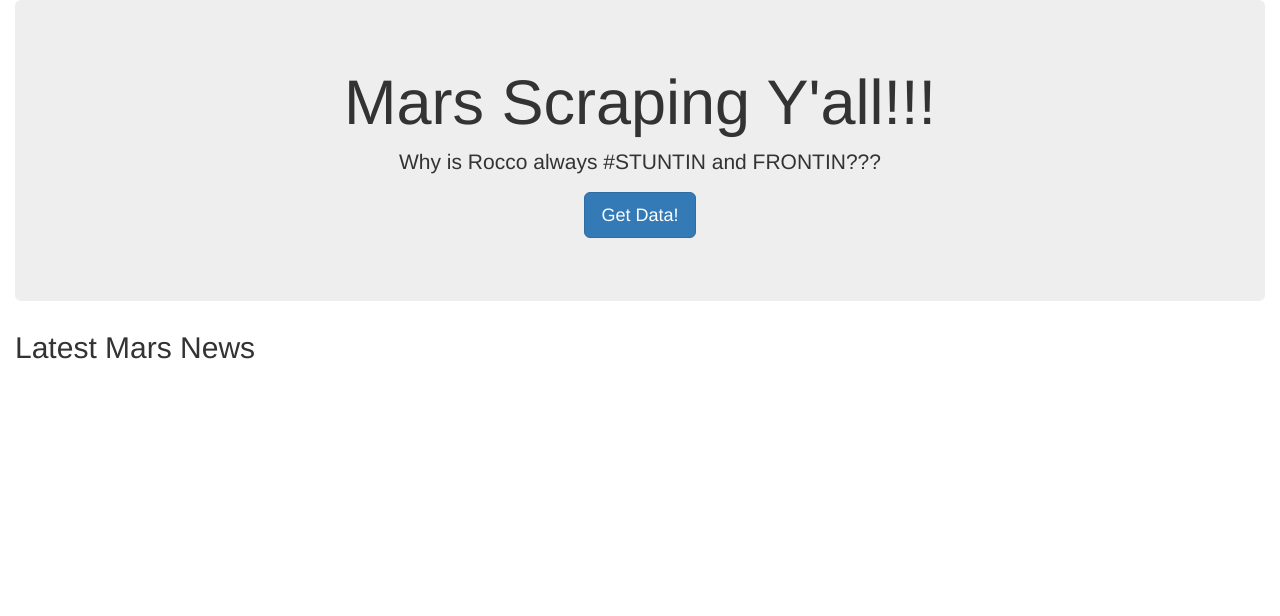
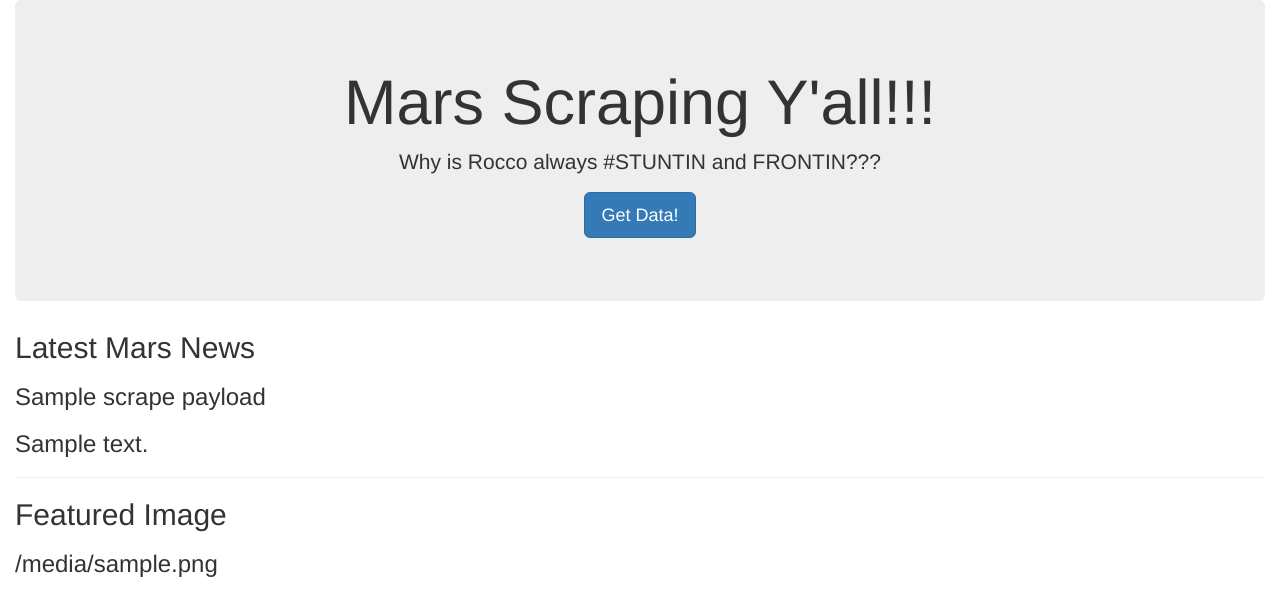
Before and after one commit to umadjoe440/web-scraping-challenge, a Flask app: template Missions_to_Mars/templates/index.html in a window 1280 px wide. Shown: the top 616 px of the page. Run offline with Flask 2, Linux system fonts and the light colour scheme; the template is opened without the code that fills it: most values are stand-ins (such as "Sample title", 1, 10 or a date in 2020); some libraries are stand-ins or nearby versions.

Commit message:
finally got the freaking template to render...

```diff
--- a/Missions_to_Mars/app.py
+++ b/Missions_to_Mars/app.py
@@ -21,7 +21,7 @@ def home():
 
     # Return template and data
     scrape_payload = scrape_info()
-    return render_template("index.html", scrape_payload)
+    return render_template("index.html", scrape_payload=scrape_payload)
 
 
 # Route that will trigger the scrape function
@@ -29,7 +29,7 @@ def home():
 def scrape():
 
     # Run the scrape function
-    #mars_data = scrape_mars.scrape_info()
+    #scrape_payload = scrape_info()
 
     # Update the Mongo database using update and upsert=True
     #mongo.db.collection.update({}, costa_data, upsert=True)
--- a/Missions_to_Mars/scrape_mars.py
+++ b/Missions_to_Mars/scrape_mars.py
@@ -35,12 +35,14 @@ def scrape_info():
     browser.visit(url)
     time.sleep(3)
     browser.click_link_by_id('full_image')
+    time.sleep(3)
     image_html = browser.html
     image_soup = BeautifulSoup(image_html, 'lxml')
 
     image_div = image_soup.find_all('div', class_='fancybox-inner')
     for image in image_div:
         img_tag = image.find('img')
+        print(img_tag)
         img_path = img_tag['src']
 
     featured_image_url = url_top + img_path
--- a/Missions_to_Mars/templates/index.html
+++ b/Missions_to_Mars/templates/index.html
@@ -18,8 +18,11 @@
     </div>
 
     <h2>Latest Mars News</h2>
-<!--    <h3>STFU</h3> -->
-<!--    <h3>OMFG</h3> -->
+    <h3>{{ scrape_payload.news_title }}</h3>
+    <h3>{{ scrape_payload.news_desc }}</h3>
+    <hr>
+    <h2>Featured Image</h2>
+    <h3>{{ scrape_payload.featured_image_url }}</h3>
   </div>
   </div>
 </body>
```
Also changed, not shown: 2 other files.
